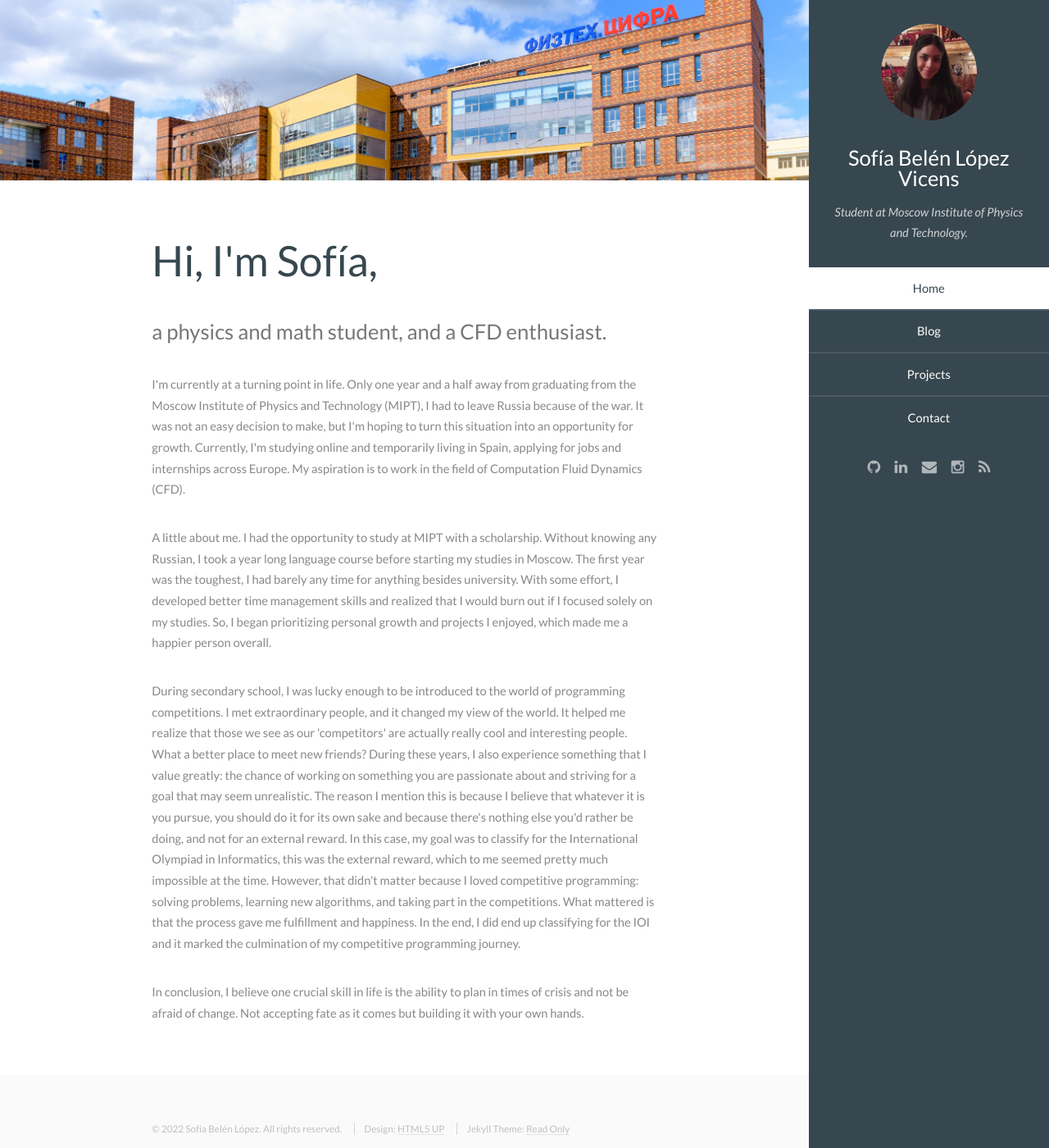
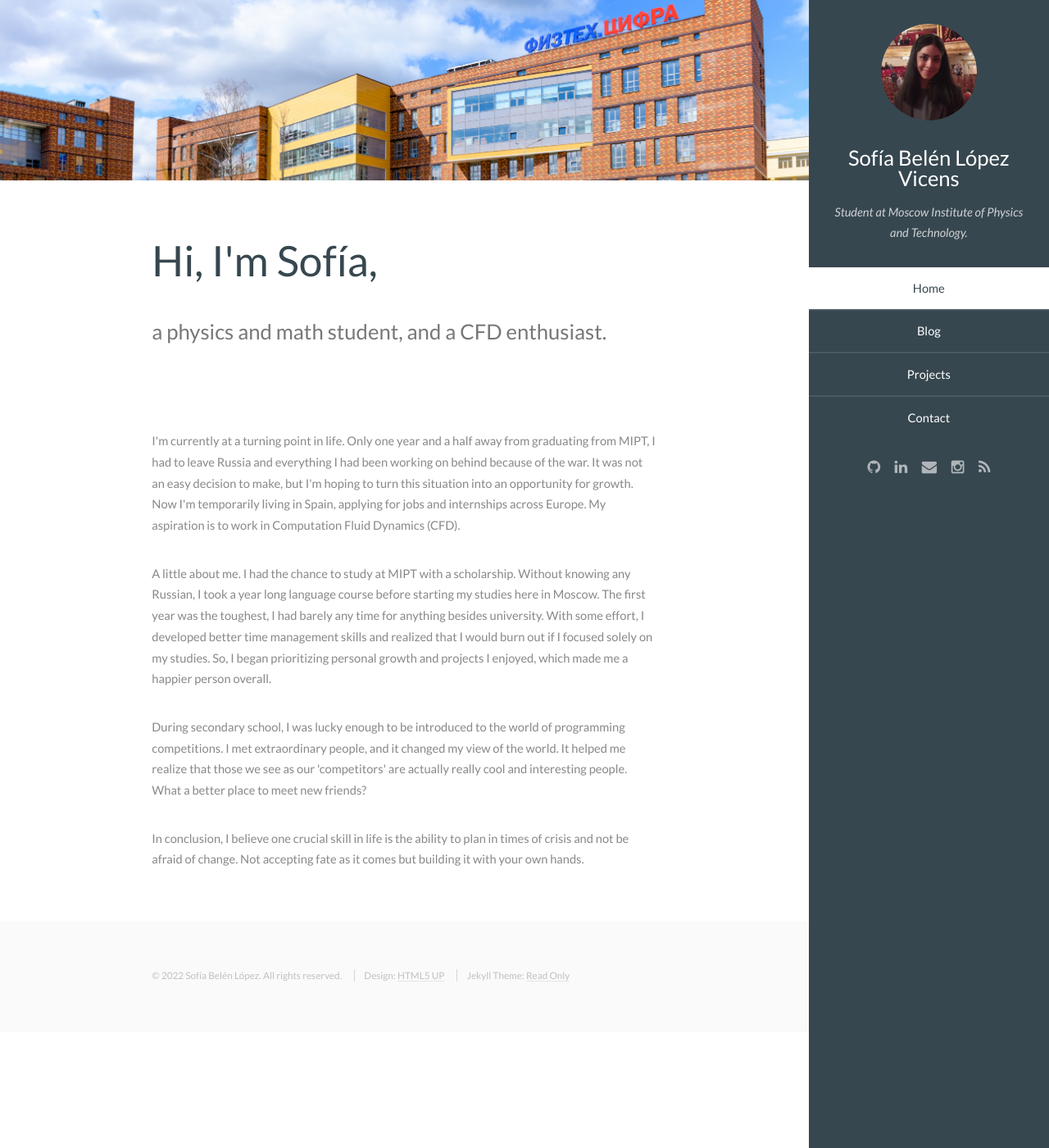
Before and after one commit to sofiabelen/sofiabelen.github.io, a Jekyll site: the page built from index.html, in a window 1280 px wide and 1400 px high. Shown: the whole window at 82% size. Built offline with Jekyll 4.4.1, drawn with Linux system fonts in a browser that asks for light colours; Markdown is read by kramdown in place of the engine named in the settings; the list of posts is cut into pages by our own code.

Commit message:
Debbuging

```diff
--- a/index.html
+++ b/index.html
@@ -10,28 +10,10 @@
                 <h2>{{page.title}}</h2>
                 <h3>{{page.subtitle}}</h3>
             </header>
-        <p>
-        </p>
-        <p>
-I'm currently at a turning point in life. Only one year and a half away from graduating from the Moscow Institute of Physics and Technology (MIPT), I had to leave Russia because of the war. It was not an easy decision to make, but I'm hoping to turn this situation into an opportunity for growth. Currently, I'm studying online and temporarily living in Spain, applying for jobs and internships across Europe. My aspiration is to work in the field of Computation Fluid Dynamics (CFD).
-        </p>
-
-        <p>
-A little about me. I had the opportunity to study at MIPT with a scholarship. Without knowing any Russian, I took a year long language course before starting my studies in Moscow. The first year was the toughest, I had barely any time for anything besides university. With some effort, I developed better time management skills and realized that I would burn out if I focused solely on my studies. So, I began prioritizing personal growth and projects I enjoyed, which made me a happier person overall.
-        </p>
-
-        <p>
-During secondary school, I was lucky enough to be introduced to the world of programming competitions. I met extraordinary people, and it changed my view of the world. It helped me realize that those we see as our 'competitors' are actually really cool and interesting people. What a better place to meet new friends? During these years, I also experience something that I value greatly: the chance of working on something you are passionate about and striving for a goal that may seem unrealistic. The reason I mention this is because I believe that whatever it is you pursue, you should do it for its own sake and because there's nothing else you'd rather be doing, and not for an external reward. In this case, my goal was to classify for the International Olympiad in Informatics, this was the external reward, which to me seemed pretty much impossible at the time. However, that didn't matter because I loved competitive programming: solving problems, learning new algorithms, and taking part in the competitions. What mattered is that the process gave me fulfillment and happiness. In the end, I did end up classifying for the IOI and it marked the culmination of my competitive programming journey.
-        </p>
-
-        <p>
-In conclusion, I believe one crucial skill in life is the ability to plan in times of crisis and not be afraid of change. Not accepting fate as it comes but building it with your own hands.
-        </p>
         </article>
     </div>
-<!--
     <div class="container">
-        <ul class="feature-icons">
+ <!--       <ul class="feature-icons">
             <li onclick="location.href='/blog/anki-vim.html';" class="fa-code">Anki and vim magic.</li>
             <li onclick="location.href='/blog/why-russia.html';" class="fa-graduation-cap">Why get Higher Education in Russia?</li>
             <li onclick="location.href='/blog/a-different-approach-to-foreign-languages.html';" class="fa-language">A Different Approach to Foreign Languages.</li>
@@ -39,6 +21,23 @@
             <li onclick="location.href='/blog/russian-education-madness.html';" class="fa-lightbulb-o">First Semester in Phystech.</li>
             <li onclick="location.href='/contact.html';" class="fa-envelope">Contact</li>
         </ul>
+-->
+
+
+        <p>
+I'm currently at a turning point in life. Only one year and a half away from graduating from MIPT, I had to leave Russia and everything I had been working on behind because of the war. It was not an easy decision to make, but I'm hoping to turn this situation into an opportunity for growth. Now I'm temporarily living in Spain, applying for jobs and internships across Europe. My aspiration is to work in Computation Fluid Dynamics (CFD).
+        </p>
+
+        <p>
+A little about me. I had the chance to study at MIPT with a scholarship. Without knowing any Russian, I took a year long language course before starting my studies here in Moscow. The first year was the toughest, I had barely any time for anything besides university. With some effort, I developed better time management skills and realized that I would burn out if I focused solely on my studies. So, I began prioritizing personal growth and projects I enjoyed, which made me a happier person overall.
+        </p>
+
+        <p>
+During secondary school, I was lucky enough to be introduced to the world of programming competitions. I met extraordinary people, and it changed my view of the world. It helped me realize that those we see as our 'competitors' are actually really cool and interesting people. What a better place to meet new friends?
+        </p>
+
+        <p>
+In conclusion, I believe one crucial skill in life is the ability to plan in times of crisis and not be afraid of change. Not accepting fate as it comes but building it with your own hands.
+        </p>
     </div>
--->
 </section>
```
